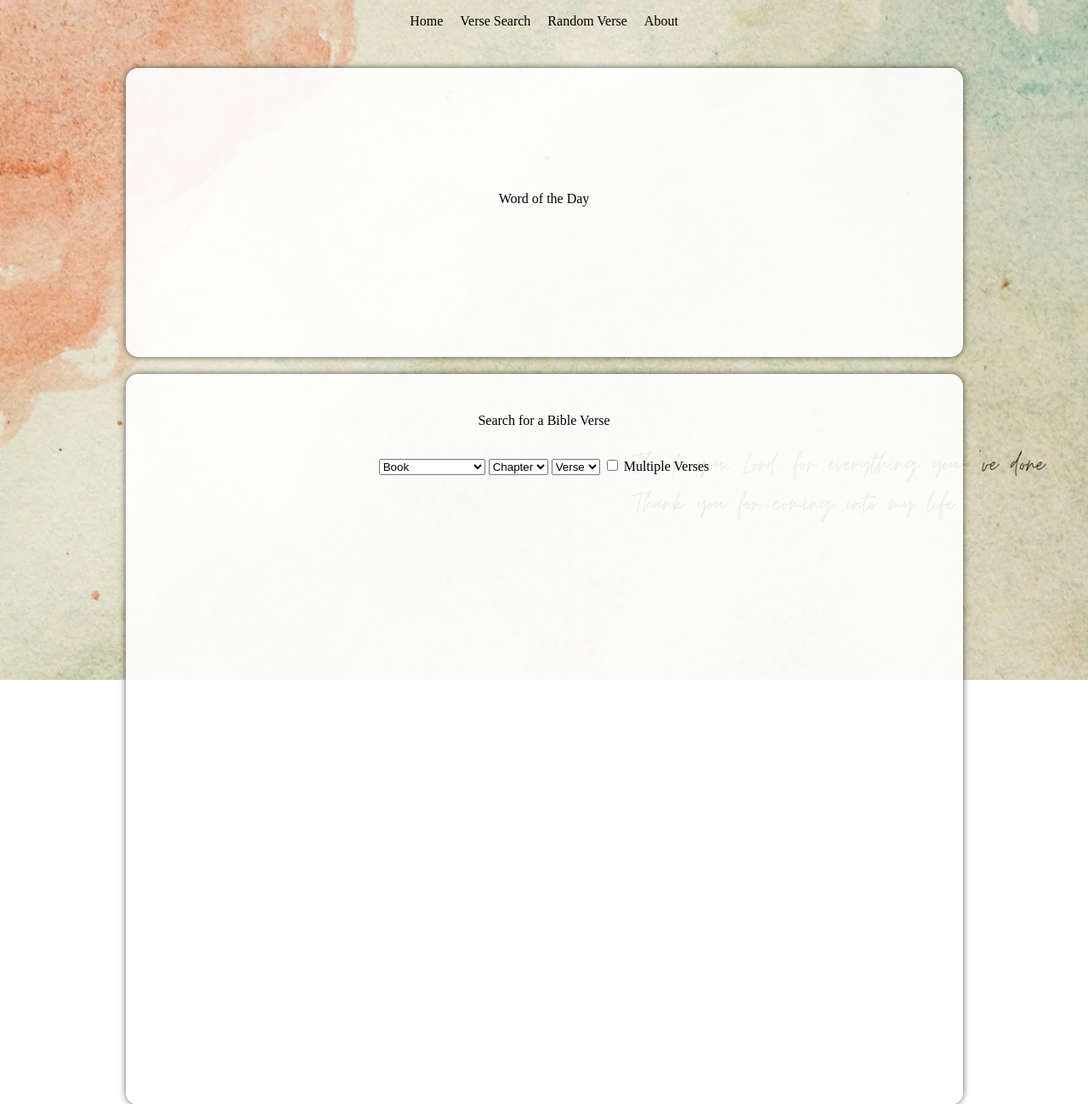
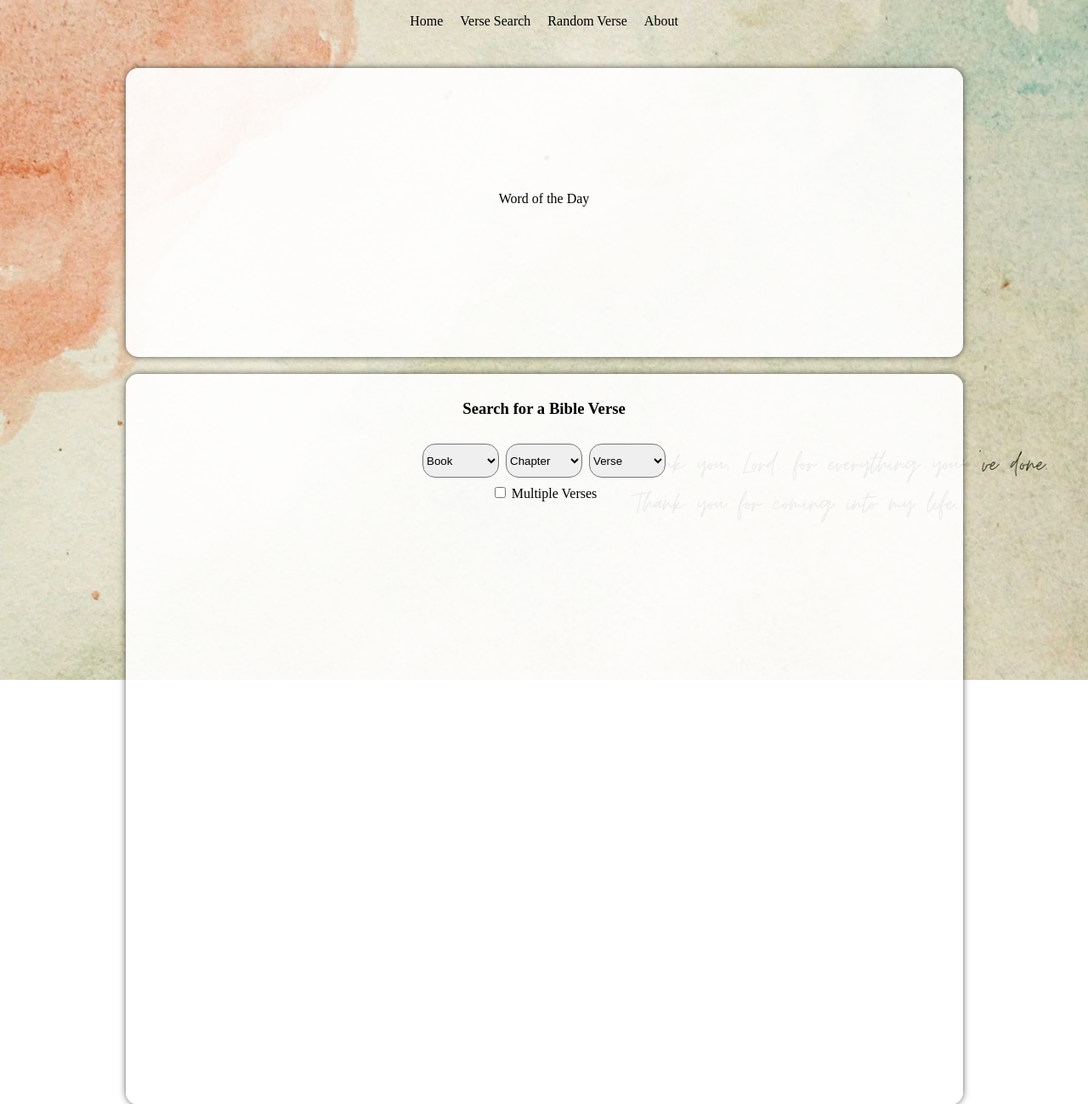
Before and after one commit to MartNiev/bible-site, a Flask app: page / in a window 1280 px wide. Shown: the top 1299 px of the page at 85% size. Run offline with Flask 3, Linux system fonts and the light colour scheme; data that the repository does not hold is empty.

Commit message:
added search functionality to search verses in the backend and displaying them in the front end

```diff
--- a/flaskr/main.py
+++ b/flaskr/main.py
@@ -126,6 +126,29 @@ def getBookList():
 
     return jsonify({"sortedBooks" : data})
 
+@app.route("/api/searchLength", methods=["POST"])
+def getBookData():
+    try:
+        requestInfo = request.json
+
+        filePath = findFilePath(requestInfo)
+        data = loadJSONFile(filePath)
+
+        book = requestInfo["book"]
+        option = requestInfo["option"]
+
+        if option == "book":
+            print({"result": len(data[book])})
+            return jsonify({"AmountOfChapters": len(data[book])})
+        elif option == "chapter":
+            chapter = requestInfo["chapter"]
+            return jsonify({"AmountOfVerses": len(data[book][chapter])})
+
+
+    except Exception as e:
+        return jsonify({"success" : e})
+
+
 
 
 if __name__ == "__main__":
--- a/flaskr/static/style.css
+++ b/flaskr/static/style.css
@@ -80,3 +80,32 @@ body {
 	flex-direction: column;
 	align-items: center;
 }
+
+.header {
+	margin-bottom: 30px;
+}
+
+.header h3 {
+	margin: 0px;
+}
+
+.searchInput {
+	display: flex;
+	justify-content: center;
+	align-items: center;
+	gap: 8px;
+}
+
+.dropdown {
+	width: 90px;
+	height: 40px;
+	border-radius: 15px;
+}
+
+.bibleSearchOptions {
+	display: flex;
+	flex-direction: column;
+	justify-content: center;
+	align-items: center;
+	gap: 8px;
+}
--- a/flaskr/templates/index.html
+++ b/flaskr/templates/index.html
@@ -25,20 +25,26 @@
 			</section>
 
 			<section class="bibleSearch">
-				<header><p>Search for a Bible Verse</p></header>
-				<br />
+				<header class="header"><h3>Search for a Bible Verse</h3></header>
+
+				<section class="bibleSearchOptions">
 					<section class="searchInput">
-					<select name="book" id="book">
+						<select name="book" id="book" class="dropdown" onchange="chapterAmount('book')">
 							<option value="select">Book</option>
 						</select>
-					<select name="chapter" id="chapter">
+						<select name="chapter" id="chapter" class="dropdown" onchange="verseAmount('chapter')">
 							<option value="select">Chapter</option>
 						</select>
-					<select name="verse" id="verse">
+						<select name="verse" id="verse" class="dropdown" onchange="handleSearch('verse')">
 							<option value="select">Verse</option>
 						</select>
-					<input type="checkbox" id="multiple" />
-					<label for="multiple">Multiple Verses</label>
+					</section>
+					<section>
+						<input type="checkbox" id="multiple" /> <label for="multiple">Multiple Verses</label>
+					</section>
+				</section>
+				<section>
+					<p id="searchResult"></p>
 				</section>
 			</section>
 		</section>
```
Also changed, not shown: flaskr/static/js/searchVerse.js (+82 -14 lines). Lines whose indentation alone changed are shown as unchanged.
